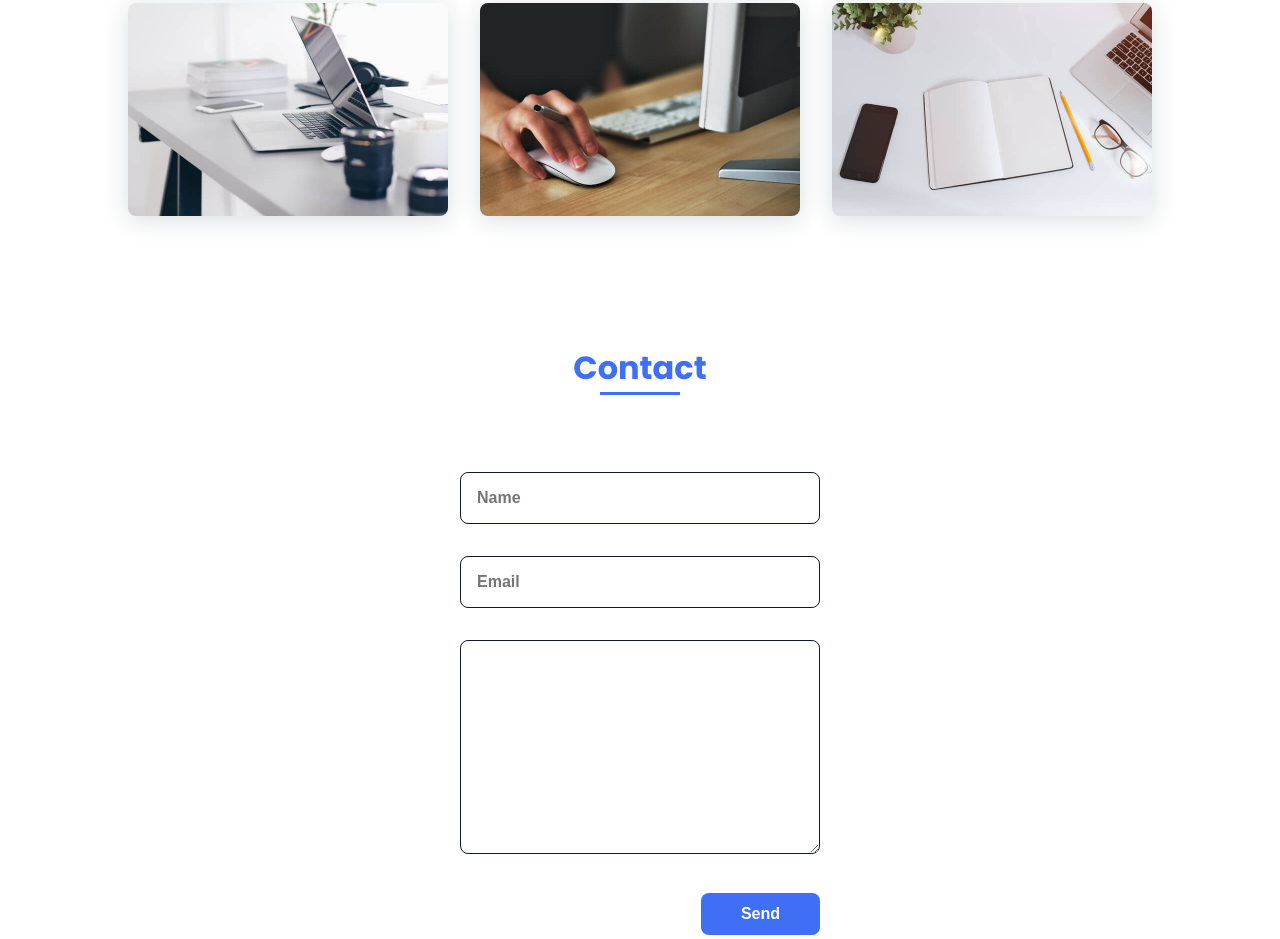
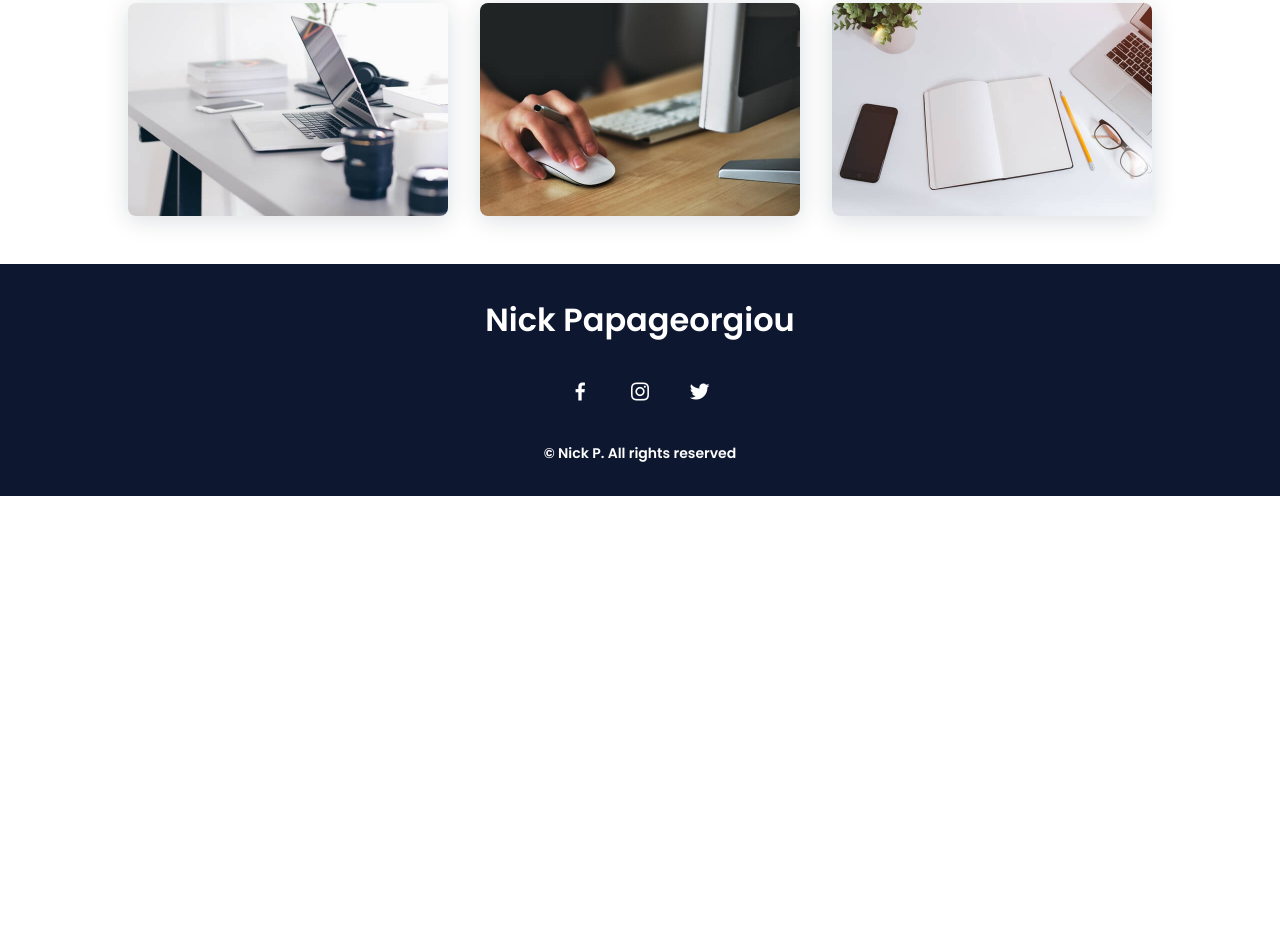
Before and after one commit to nickpap104/portfolio-website, a plain HTML site: page index.html in a window 1280 px wide. Shown: the part 2374-3313 px from the top of the page. After the commit the page ends 2870 px from the top, so only its background shows below. Drawn offline with nearby package versions, Linux system fonts and the light colour scheme.

Commit message:
Update index.html

```diff
--- a/index.html
+++ b/index.html
@@ -213,10 +213,10 @@
       </section>
 
       <!--===== CONTACT =====-->
-      <section class="contact section" id="contact">
-        <h2 class="section-title">Contact</h2>
+      <!-- <section class="contact section" id="contact">
+        <h2 class="section-title">Contact</h2> -->
 
-        <div class="contact__container bd-grid">
+        <!-- <div class="contact__container bd-grid">
           <form action="" class="contact__form">
             <input type="text" placeholder="Name" class="contact__input" />
             <input type="mail" placeholder="Email" class="contact__input" />
@@ -229,7 +229,7 @@
             ></textarea>
             <input type="button" value="Send" class="contact__button button" />
           </form>
-        </div>
+        </div> -->
       </section>
     </main>
 
```
